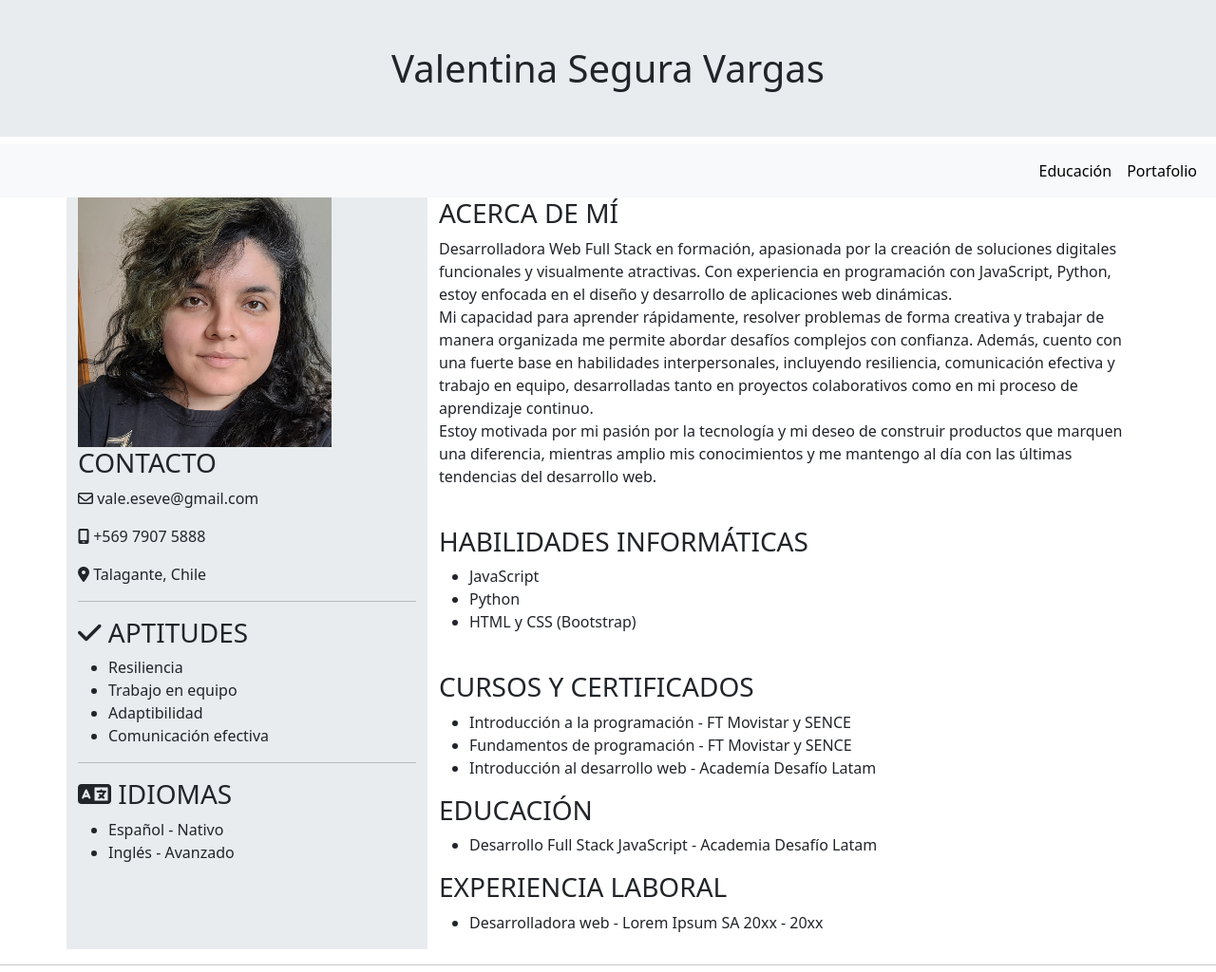
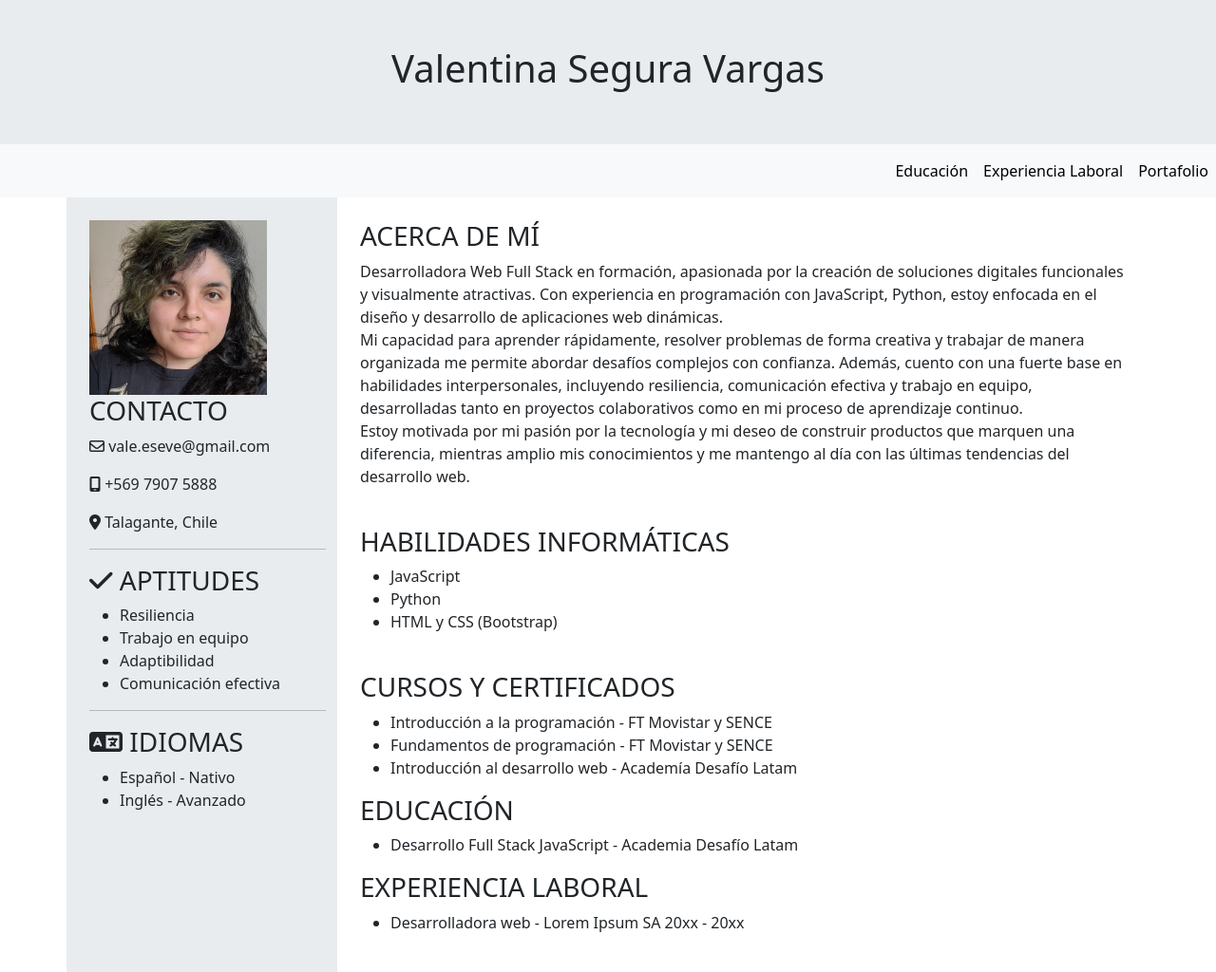
Before and after one commit to carvoit/ValeEseve.github.io01, a plain HTML site: page index.html in a window 1280 px wide. Shown: the top 1024 px of the page at 95% size. Drawn offline with nearby package versions, Linux system fonts and the light colour scheme.

Commit message:
Commit final

```diff
--- a/assets/css/style.css
+++ b/assets/css/style.css
@@ -1,7 +1,4 @@
-.bg-body-secondary{
-    background-color: #381730 !important;
+header {
+    margin-bottom: 0;
+    overflow: hidden;
 }
-
-.col-izquierda{
-    background-color: #4D1F40;
-}
--- a/index.html
+++ b/index.html
@@ -6,15 +6,15 @@
     <title>CV - Valentina Segura Vargas</title>
     <link href="https://cdn.jsdelivr.net/npm/bootstrap@5.3.3/dist/css/bootstrap.min.css" rel="stylesheet" integrity="sha384-QWTKZyjpPEjISv5WaRU9OFeRpok6YctnYmDr5pNlyT2bRjXh0JMhjY6hW+ALEwIH" crossorigin="anonymous">
     <script src="https://kit.fontawesome.com/4425dd6319.js" crossorigin="anonymous"></script>
-    <link rel="stylesheet" href="./assets/css/styles.css">
     <link rel="shortcut icon" href="./assets/imgs/ValeFavicon.png" type="image/x-icon">
+    <link rel="stylesheet" href="./assets/css/style.css">
 </head>
 <body>
-    <header class="bg-body-secondary">
+    <header class="bg-body-secondary mb-0">
         <h1 class="text-center p-5">Valentina Segura Vargas</h1>
     </header>
-    <nav class="navbar navbar-expand-lg bg-body-tertiary">
-        <div class="container-fluid">
+    <nav class="navbar navbar-expand-lg bg-body-tertiary mt-0">
+        <div class="container-fluid p-0">
           <button class="navbar-toggler" type="button" data-bs-toggle="collapse" data-bs-target="#navbarSupportedContent" aria-controls="navbarSupportedContent" aria-expanded="false" aria-label="Toggle navigation">
             <span class="navbar-toggler-icon"></span>
           </button>
@@ -22,6 +22,9 @@
             <ul class="navbar-nav ms-auto mb-2 mb-lg-0">
               <li class="nav-item">
                 <a class="nav-link active" aria-current="page" href="#educacion">Educación</a>
+              </li>
+              <li class="nav-item">
+                <a class="nav-link active" aria-current="page" href="#experiencia">Experiencia Laboral</a>
               </li>
               <li class="nav-item">
                 <a class="nav-link active" aria-current="page" href="#portafolio">Portafolio</a>
@@ -33,7 +36,7 @@
     <main>
         <div class="container">
             <div class="row">
-                <div class="col-12 col-md-4 bg-body-secondary">
+                <div class="col-12 col-md-3 bg-body-secondary ps-4 pt-4">
                     <img class="w-75 " src="./assets/imgs/20240305_160955.jpg" alt="Foto de Valentina">
                     <h3>CONTACTO</h3>
                     <p><i class="fa-regular fa-envelope"></i> vale.eseve@gmail.com</p>
@@ -54,7 +57,7 @@
                         <li>Inglés - Avanzado</li>
                     </ul>
                 </div>
-                <div class="col-12 col-md-8">
+                <div class="col-12 col-md-9 p-4">
                     <h3>ACERCA DE MÍ</h3>
                     <p>Desarrolladora Web Full Stack en formación, apasionada por la creación de soluciones digitales funcionales y visualmente atractivas. Con experiencia en programación con JavaScript, Python, estoy enfocada en el diseño y desarrollo de aplicaciones web dinámicas.
                     <br>
@@ -77,7 +80,7 @@
                     <ul>
                       <li>Desarrollo Full Stack JavaScript - Academia Desafío Latam</li>
                     </ul>
-                    <h3>EXPERIENCIA LABORAL</h3>
+                    <h3 id="experiencia">EXPERIENCIA LABORAL</h3>
                     <ul>
                       <li>Desarrolladora web - Lorem Ipsum SA 20xx - 20xx</li>
                     </ul>
```
